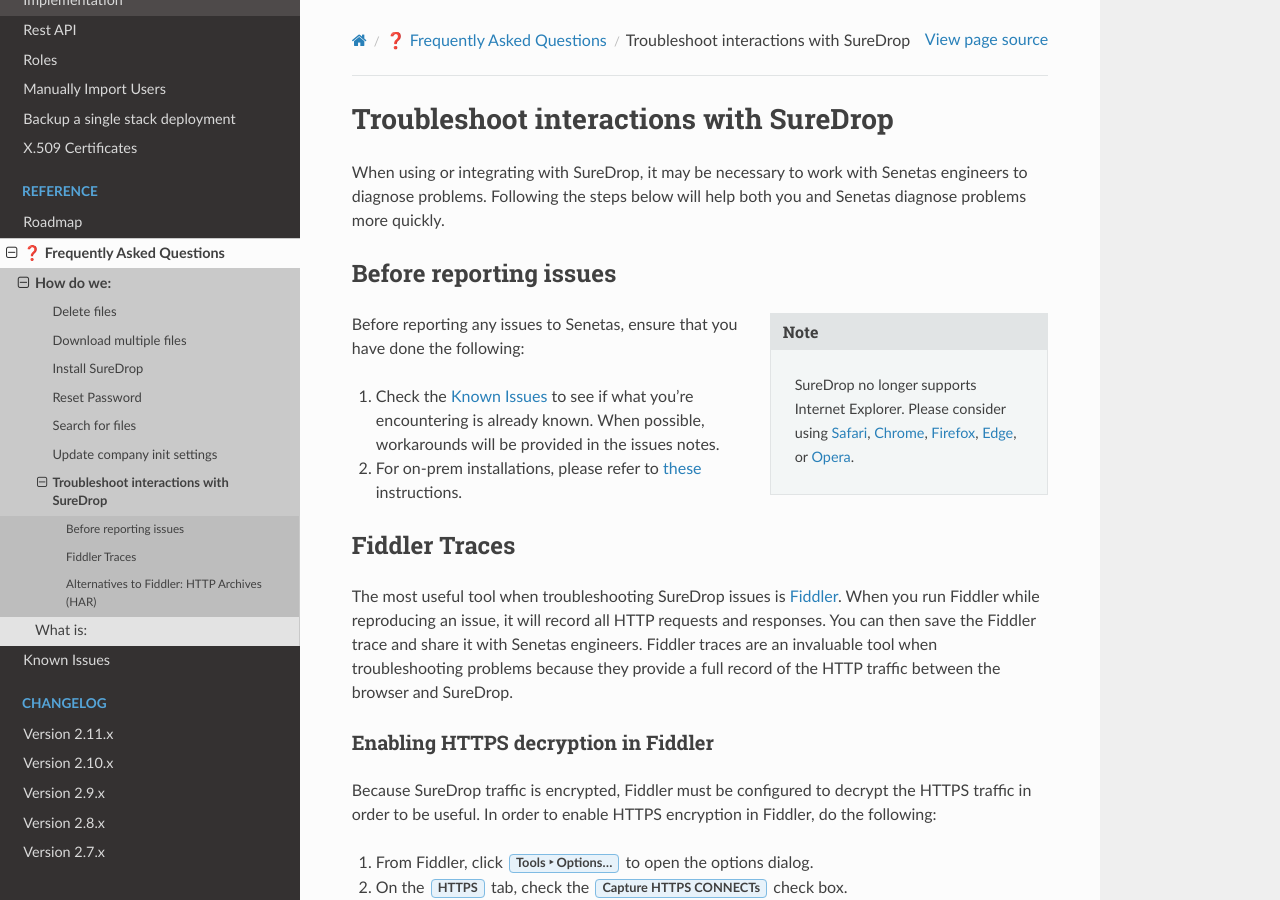
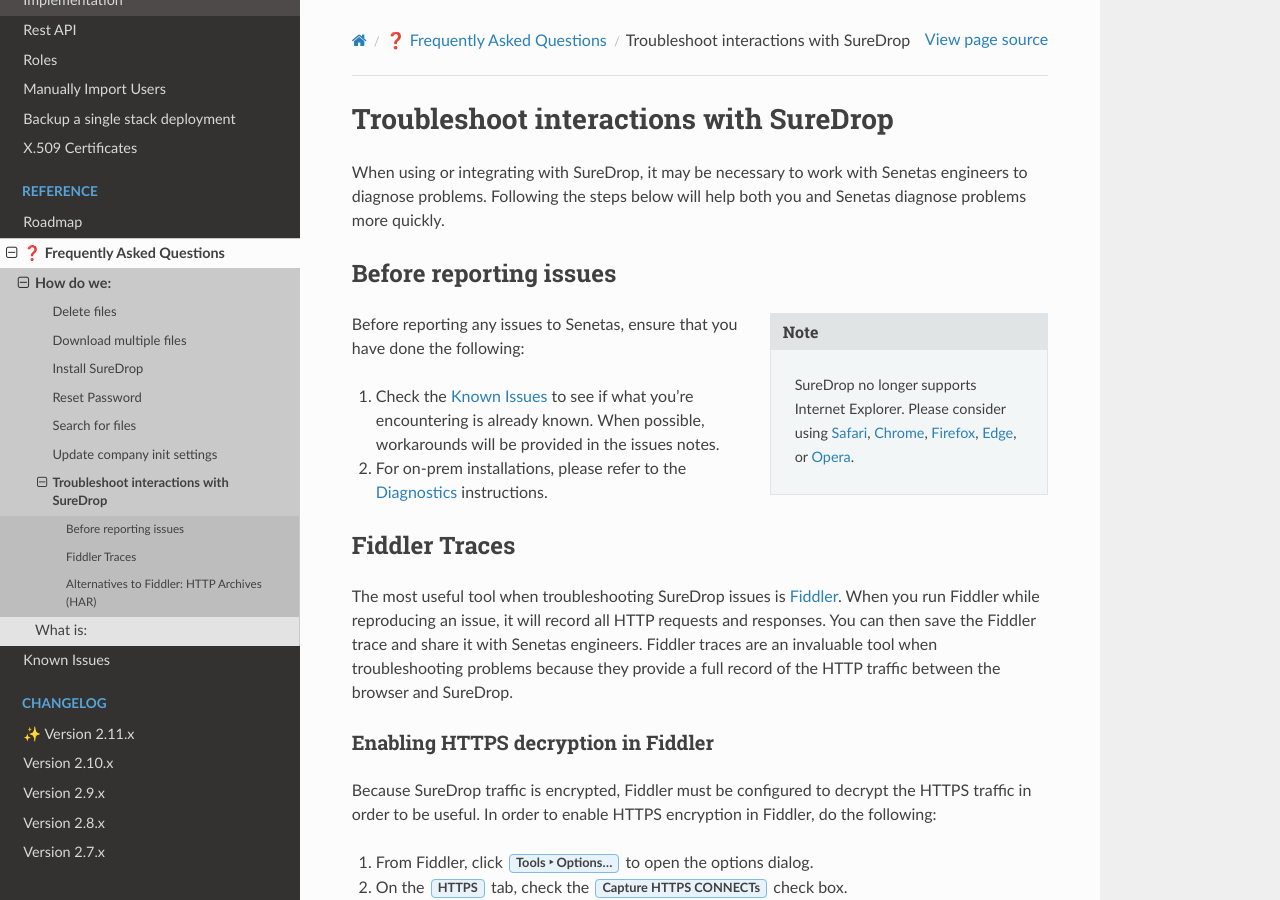
Before and after one commit to Senetas/SureDrop, a Sphinx documentation site: the page built from docs/source/reference/faq/Troubleshoot.rst, in a window 1280 px wide and 900 px high. Built offline with Sphinx 7.4.7 and the Read the Docs theme 2.0.0, drawn with Linux system fonts in a browser that asks for light colours.

Commit message:
Changing doc to ref and changing what's new

```diff
--- a/docs/source/integrations/Outlook.rst
+++ b/docs/source/integrations/Outlook.rst
@@ -1,7 +1,7 @@
 .. _outlook:
 
-|sparkle| SureDrop for Outlook
-==============================
+SureDrop for Outlook
+====================
 
 We have created an add-in that integrates with Microsoft Outlook in :ref:`version2-11-x`.
 By connecting the SureDrop add-in to your Outlook account, you can:
--- a/docs/source/intro/Diagnostics.rst
+++ b/docs/source/intro/Diagnostics.rst
@@ -1,3 +1,5 @@
+.. _diag:
+
 Diagnostics
 ===========
 
--- a/docs/source/reference/faq/Troubleshoot.rst
+++ b/docs/source/reference/faq/Troubleshoot.rst
@@ -21,7 +21,7 @@
 #. Check the :ref:`known-issues` to see if what you're encountering is already known. When
    possible, workarounds will be provided in the issues notes.
 
-#. For on-prem installations, please refer to :doc:`these <../../intro/Diagnostics>` instructions.
+#. For on-prem installations, please refer to the :ref:`diag` instructions.
 
 Fiddler Traces
 --------------
--- a/docs/source/release/2.11.x.rst
+++ b/docs/source/release/2.11.x.rst
@@ -1,7 +1,7 @@
 .. _version2-11-x:
 
-Version 2.11.x
-==============
+|sparkle| Version 2.11.x
+========================
 
 .. admonition:: Welcome to the September 2020 release of SureDrop version 2.11.0
 
```
